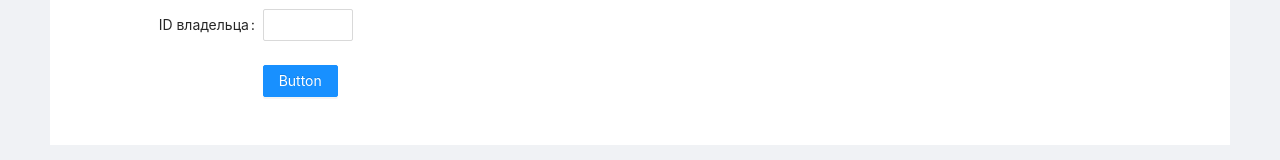
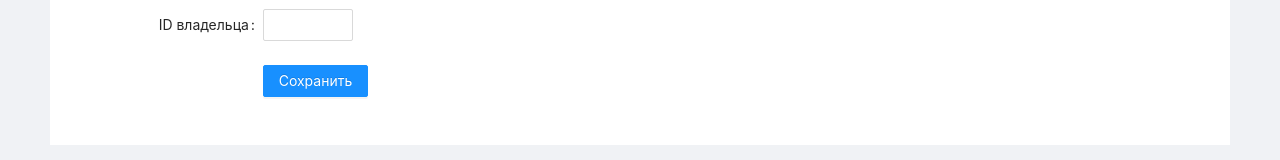
Before and after one commit to grekova-web/veterinary, a React (Create React App) app: page /form in a window 1280 px wide. Shown: the part 687-847 px from the top of the page. Built offline with nearby package versions, Linux system fonts and the light colour scheme.

Commit message:
feat(FormPage): change button name

```diff
--- a/src/components/FormPage/FormPage.tsx
+++ b/src/components/FormPage/FormPage.tsx
@@ -111,7 +111,7 @@ const FormPage = () => {
                     <InputNumber disabled={isSwitchOn}/>
                 </Form.Item>
                 <Form.Item wrapperCol={{span: 14, offset: 4}}>
-                    <Button type='primary' htmlType='submit'>Button</Button>
+                    <Button type='primary' htmlType='submit'>Сохранить</Button>
                 </Form.Item>
             </Form>
         </div>
```
